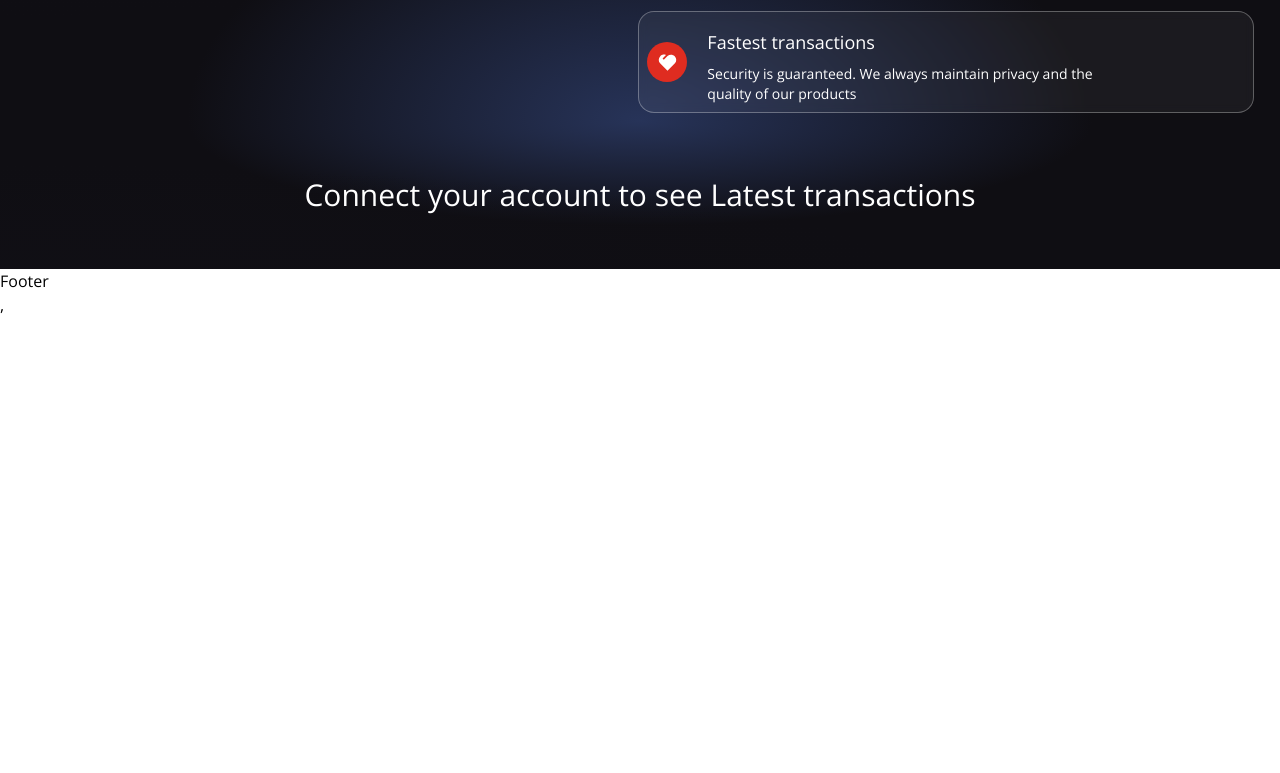
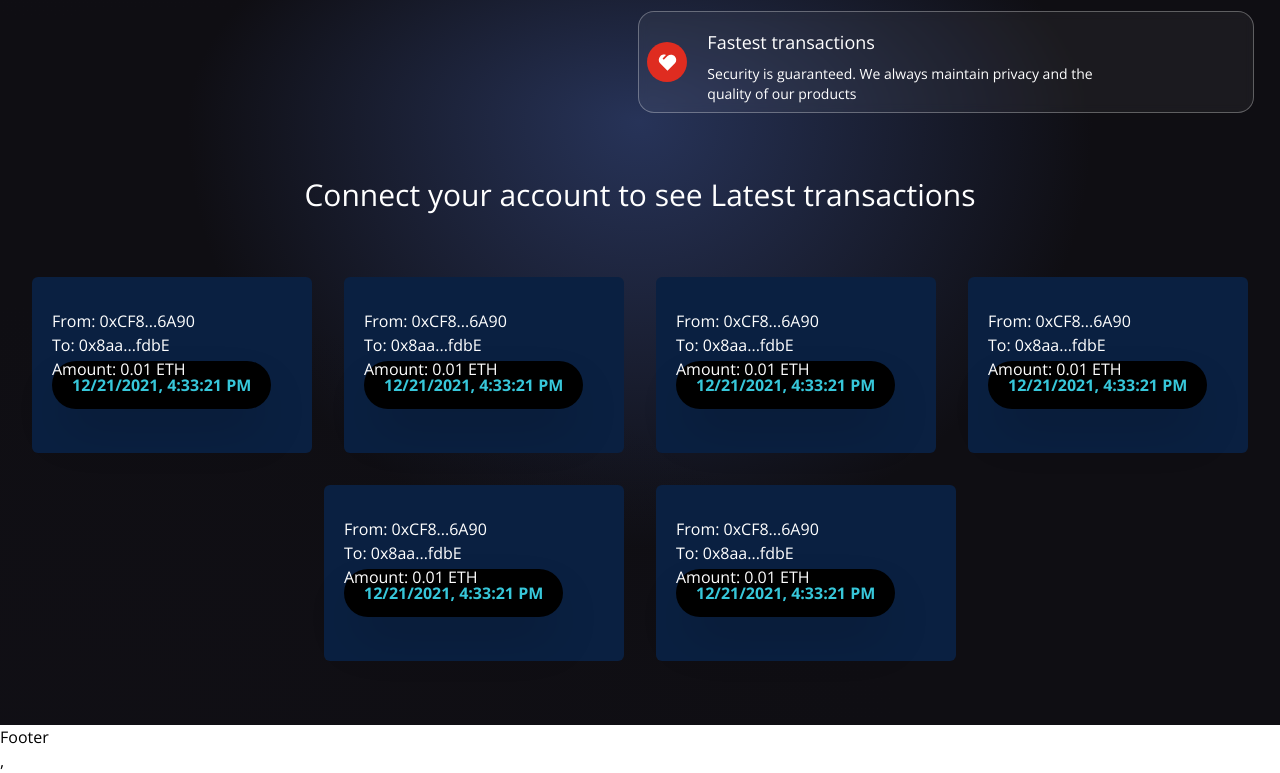
Before and after one commit to JosepeCode101/MyFirstWeb3.0Application, a React (Vite) app in the folder client/: page / in a window 1280 px wide. Shown: the part 1074-1847 px from the top of the page. Before the commit the page ends 1391 px from the top, so only its background shows below. Built offline with nearby package versions, Linux system fonts and the light colour scheme.

Commit message:
transaction history deployment

```diff
--- a/client/src/components/Services.jsx
+++ b/client/src/components/Services.jsx
@@ -19,7 +19,7 @@
     </div>
 
 )
-// 2h 20' 30''
+
 const Services = () => {
     return (
         <div className="flex flex-col md:flex-row w-full justify-center item-center gradient-bg-services">
--- a/client/src/components/Transactions.jsx
+++ b/client/src/components/Transactions.jsx
@@ -7,6 +7,45 @@
 import { TransactionContext } from '../context/TransactionContext';
 //import de los datos ficticios
 import dummyData from '../utils/dummyData';
+import { shortenAddress } from '../utils/shortenAddress';
+
+
+const TransactionCard = ({addressTo, addressFrom, timestamp, message, keyword, amount, url}) => {
+    return (
+            <div className='bg-[#0A2041] m-4 flex flex-1
+              2xl-min-w-[450px]
+              2xl-max-w-[450px]
+              sm:min-w-[270px]
+              sm:max-w-[300px]
+              flex-col p-3 rounded-md hover:shadow-2xl
+            '>
+                <div className='flex flex-col items-center w-full mt-3'>
+                    <div className='w-full mb-6 p-2'>
+                        <a href={`https://ropsten.etherscan.io/address/${addressFrom}`} target='_blank' rel='noopener noreferrer'>
+                            <p className='text-white text-base'> From: {shortenAddress(addressFrom)} </p>
+                        </a>
+                        <a href={`https://ropsten.etherscan.io/address/${addressTo}`} target='_blank' rel='noopener noreferrer'>
+                            <p className='text-white text-base'> To: {shortenAddress(addressTo)} </p>
+                        </a>
+                        <p className='text-white text-base'> Amount: {amount} ETH</p>
+                        {message && (
+                            <>
+                                <br/>
+                                <p className='tect-white text-base'> Message: {message}</p>
+                            </>
+                        )}
+
+                        <div className='bg-black p-3 px-5 w-max rounded-3xl -mt-5 shadow-2xl'>
+                            <p className='text-[#37c7da] font-bold'>{timestamp}</p>
+                        </div>
+                    </div>
+
+                </div>
+
+            </div>
+
+    );
+}
 
 
 
@@ -24,8 +63,12 @@
                     <h3 className='text-white text-3xl text-center my-2'>Connect your account to see Latest transactions</h3>
                 )}
 
-                {/* Latest Transactions */}
-                {/* Connect your account to see Latest transactions */}
+                <div className='flex flex-wrap justify-center items-center mt-10'>
+                    {dummyData.reverse().map((transactions, i) => (
+                        <TransactionCard key={i} {...transactions}/>
+                    ))}
+                </div>
+
 
             </div>
 
--- /dev/null
+++ b/client/src/hooks/useFetch.jsx
@@ -0,0 +1,5 @@
+import { useEffect, useState } from "react";
+
+const API_KEY = import.meta.env.VITE_GIPHY_API;
+
+const
```
Also changed, not shown: 1 other file (tests, documents, lock files or other folders).
